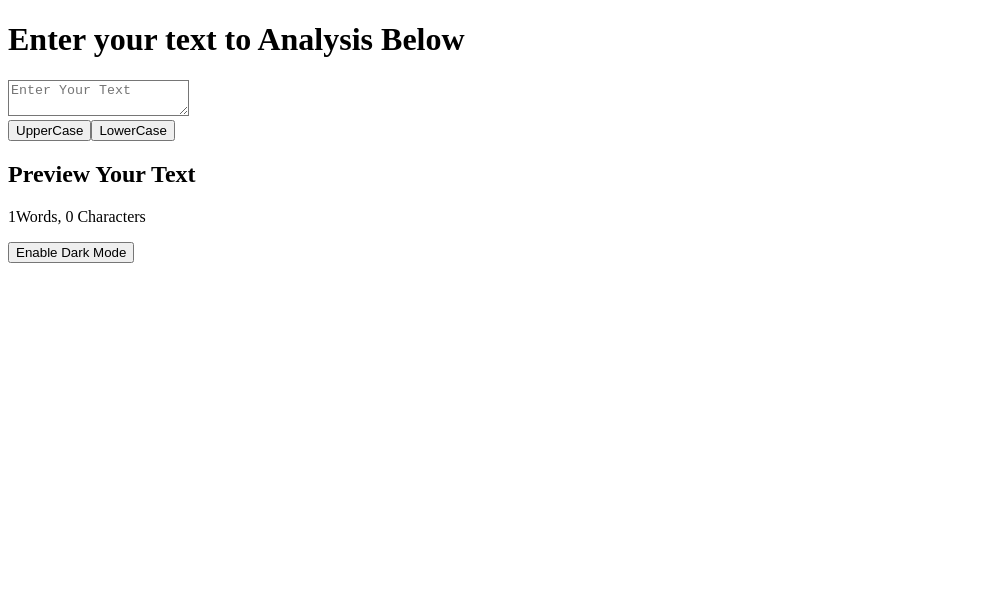
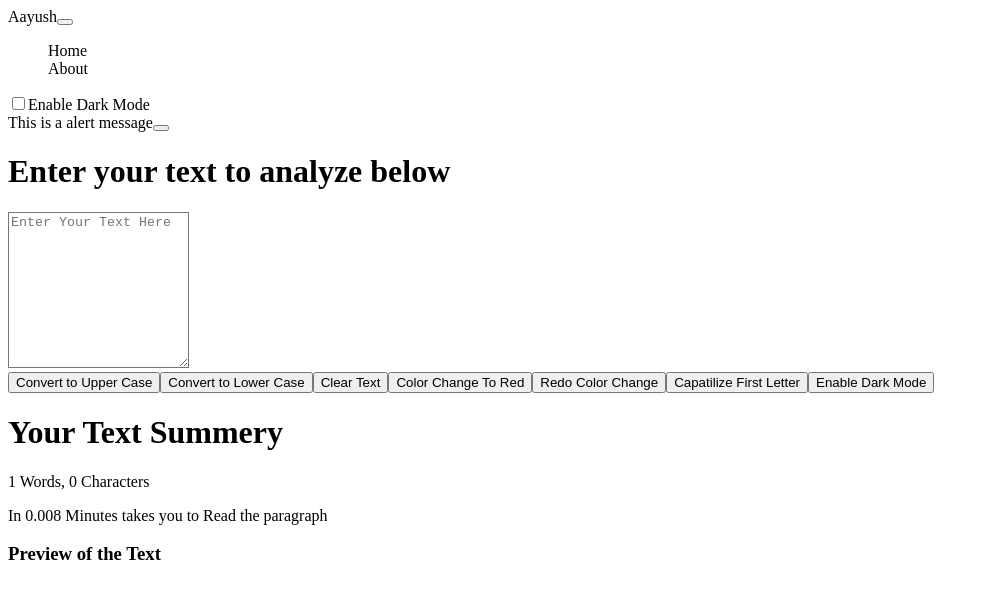
Before and after one commit to mr-prasai2004/Learning_React, a React (Create React App) app in the folder learning_react/: page / in a window 1280 px wide. Shown: the top 598 px of the page, without its empty margins (0-989 px from the left). Built offline with nearby package versions, Linux system fonts and the light colour scheme; the HTML template or start-up script is replaced by a standard one.

Commit message:
Adding Auto Dismission Alert Message

```diff
--- a/learning_react/src/App.js
+++ b/learning_react/src/App.js
@@ -1,39 +1,41 @@
 import "./App.css";
 // import About from "./components/About";
-// import Navbar from "./components/Navbar";
-// import TextForm from "./components/TextForm";
+import Navbar from "./components/Navbar";
+import TextForm from "./components/TextForm";
 // import Testt from "./components/Testt";
 import { useState } from "react";
 import TextFrom from "./components/TextFrom";
+import Alert from "./components/Alert";
 // import TextForm from "./components/TextForm";
 // import Textform2 from "./components/Textform2";
 // import TextForm3 from "./components/TextForm3";
 function App() {
-//   const[mode,setMode]=useState('light');
-//  const  toggleMode = ()=>{
-//     if(mode ==='dark'){
-//     setMode('light')
-//     document.body.style.backgroundColor = 'white'
-//     }
-//     else{
-//       setMode('dark')
-//       document.body.style.backgroundColor = 'gray'
-//     }
+  const[mode,setMode]=useState('light');
+ const  toggleMode = ()=>{
+    if(mode ==='dark'){
+    setMode('light')
+    document.body.style.backgroundColor = 'white'
+    }
+    else{
+      setMode('dark')
+      document.body.style.backgroundColor = 'gray'
+    }
 
 
-  // }
+  }
   return (
     <>
-{/* // <Navbar title='Aayush' mode={mode} toggleMode={toggleMode}/> */}
-{/* // <div className="container my-3 ">
+<Navbar title='Aayush' mode={mode} toggleMode={toggleMode}/>
+<Alert alert="This is a alert message" />
+{/* {/* // <div className="container my-3 "> */}
 
-//  <TextForm heading="Enter your text to analyze below"mode={mode}/> */}
+<TextForm heading="Enter your text to analyze below"mode={mode}/>
 {/* <About />  */}
 {/* <Testt /> */}
  {/* </div> */}
 {/* <Textform2 />
 <TextForm3 /> */}
-<TextFrom heading="Enter your text to Analysis Below"/>
+{/* <TextFrom heading="Enter your text to Analysis Below"/> */}
     </>
   );
 }
--- /dev/null
+++ b/learning_react/src/components/Alert.js
@@ -0,0 +1,20 @@
+import React from "react";
+
+export default function Alert(props) {
+  return (
+    <>
+      <div
+        className="alert alert-warning alert-dismissible fade show"
+        role="alert"
+      >
+        {props.alert}
+        <button
+          type="button"
+          className="btn-close"
+          data-bs-dismiss="alert"
+          aria-label="Close"
+        ></button>
+      </div>
+    </>
+  );
+}
```
